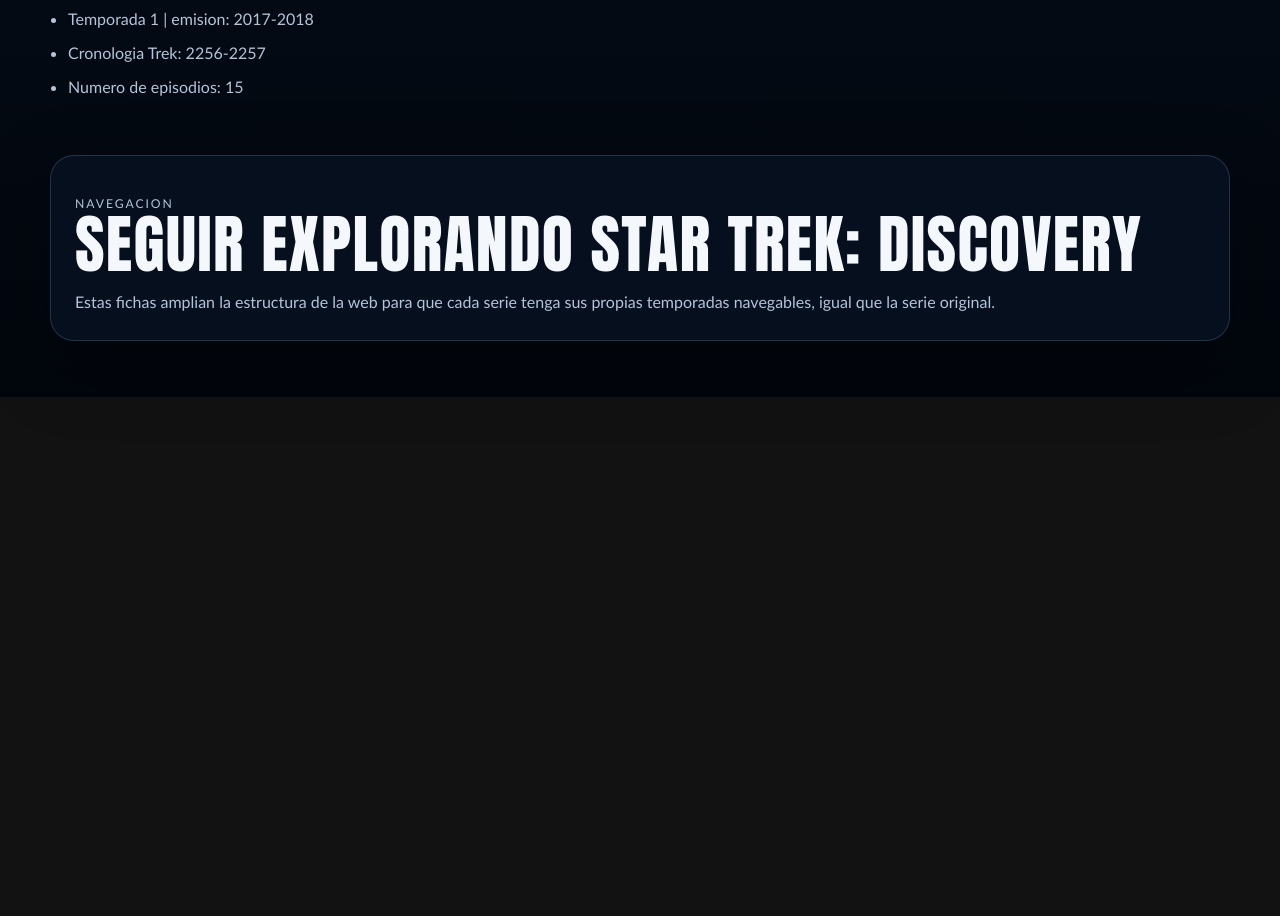
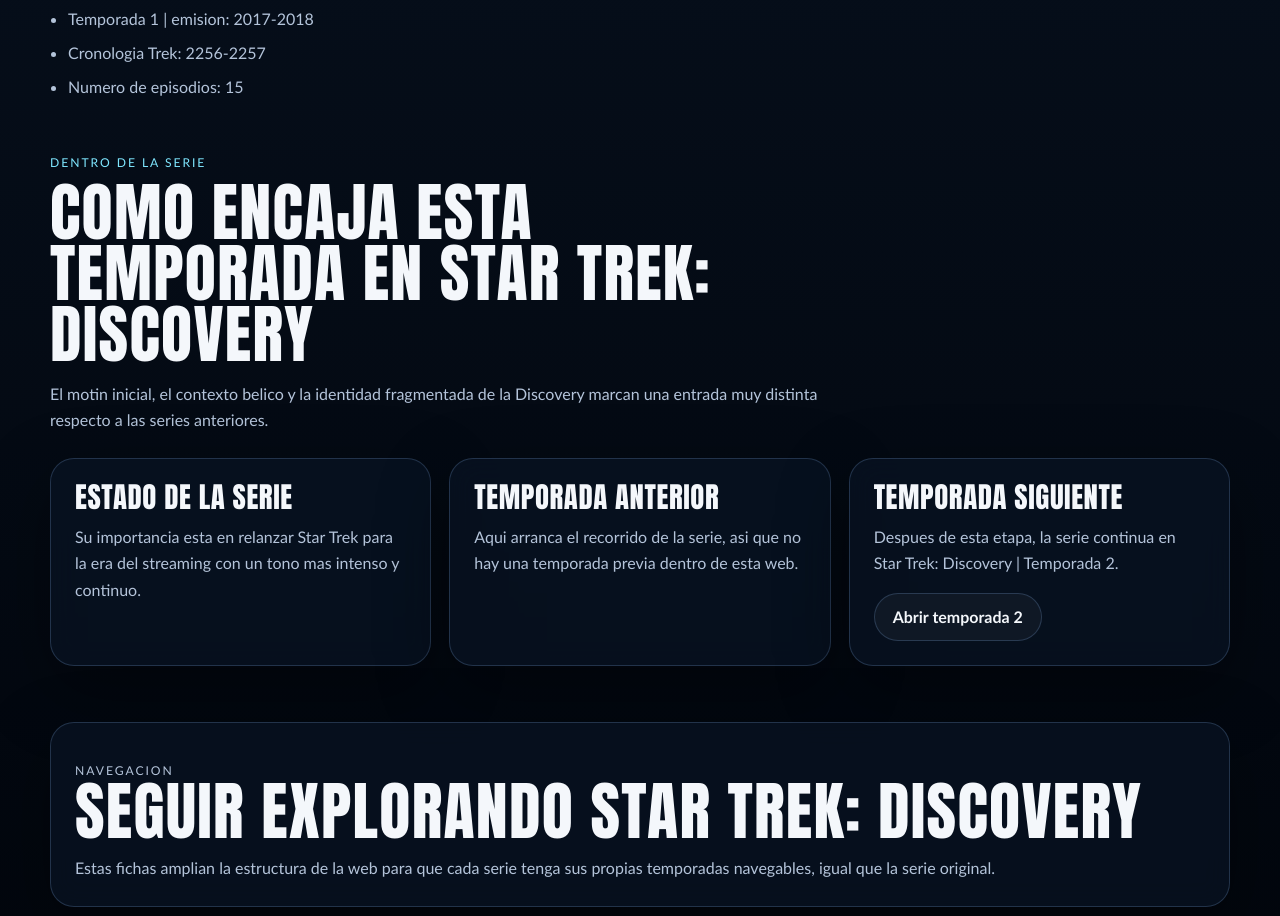
Before and after one commit to FDAHNet/Star-Trek-T.O.S.-web, a website built with Vite: page temporada-star-trek-discovery-1.html in a window 1280 px wide. Shown: the part 1631-2547 px from the top of the page. Before the commit the page ends 2028 px from the top, so only its background shows below. Built offline with nearby package versions, Linux system fonts and the light colour scheme.

Commit message:
Expand season descriptions across series pages

```diff
--- a/season-detail.js
+++ b/season-detail.js
@@ -89,4 +89,42 @@ import { findSeriesSeasonEntry } from "./series-season-data.js";
       return "<li>" + fact + "</li>";
     }).join("");
   }
+
+  var main = document.querySelector("main");
+  var previousSeason = seriesEntry.seasons.find(function (item) {
+    return item.number === seasonEntry.number - 1;
+  });
+  var nextSeason = seriesEntry.seasons.find(function (item) {
+    return item.number === seasonEntry.number + 1;
+  });
+
+  if (main) {
+    var arcSection = document.createElement("section");
+    arcSection.className = "section";
+    arcSection.innerHTML = [
+      '<div class="section-heading">',
+      '  <p class="eyebrow">Dentro de la serie</p>',
+      '  <h2>Como encaja esta temporada en ' + seriesEntry.title + '</h2>',
+      '  <p class="section-text">' + seasonEntry.focus + '</p>',
+      '</div>',
+      '<div class="intro-grid intro-grid--home card-grid--triple">',
+      '  <article class="intro-card">',
+      '    <h3>Estado de la serie</h3>',
+      '    <p>' + seasonEntry.impact + '</p>',
+      '  </article>',
+      '  <article class="intro-card">',
+      '    <h3>Temporada anterior</h3>',
+      '    <p>' + (previousSeason ? previousSeason.fullTitle + " prepara el terreno para esta etapa dentro del recorrido de la serie." : "Aqui arranca el recorrido de la serie, asi que no hay una temporada previa dentro de esta web.") + '</p>',
+      (previousSeason ? '    <a class="button button--ghost season-detail__inline-action" href="' + previousSeason.url + '">Abrir temporada ' + previousSeason.number + '</a>' : ""),
+      '  </article>',
+      '  <article class="intro-card">',
+      '    <h3>Temporada siguiente</h3>',
+      '    <p>' + (nextSeason ? "Despues de esta etapa, la serie continua en " + nextSeason.fullTitle + "." : "Esta es la ultima temporada actualmente listada dentro de esta serie en la web.") + '</p>',
+      (nextSeason ? '    <a class="button button--ghost season-detail__inline-action" href="' + nextSeason.url + '">Abrir temporada ' + nextSeason.number + '</a>' : ""),
+      '  </article>',
+      '</div>'
+    ].join("");
+
+    main.insertBefore(arcSection, main.lastElementChild);
+  }
 }());
--- a/styles.css
+++ b/styles.css
@@ -847,6 +847,10 @@ h3 {
   line-height: 1.55;
 }
 
+.season-detail__inline-action {
+  margin-top: 16px;
+}
+
 .movies-modal {
   width: min(1120px, calc(100% - 32px));
   max-height: min(88vh, 980px);
```
Also changed, not shown: detail.js (+29 -0 lines).
